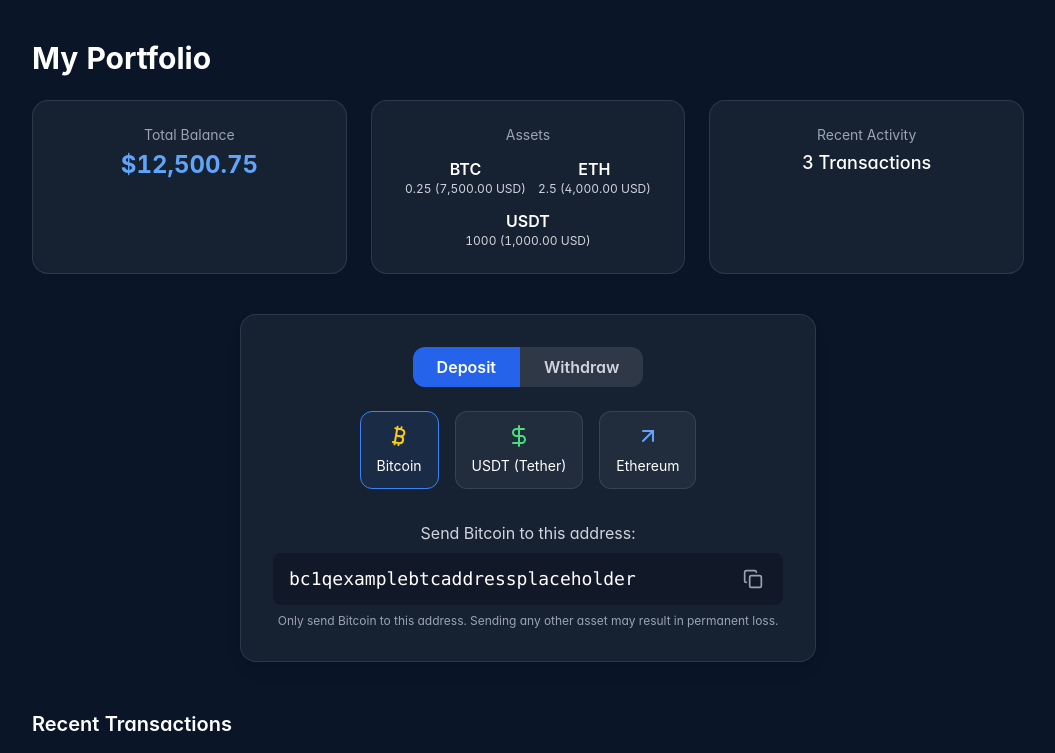
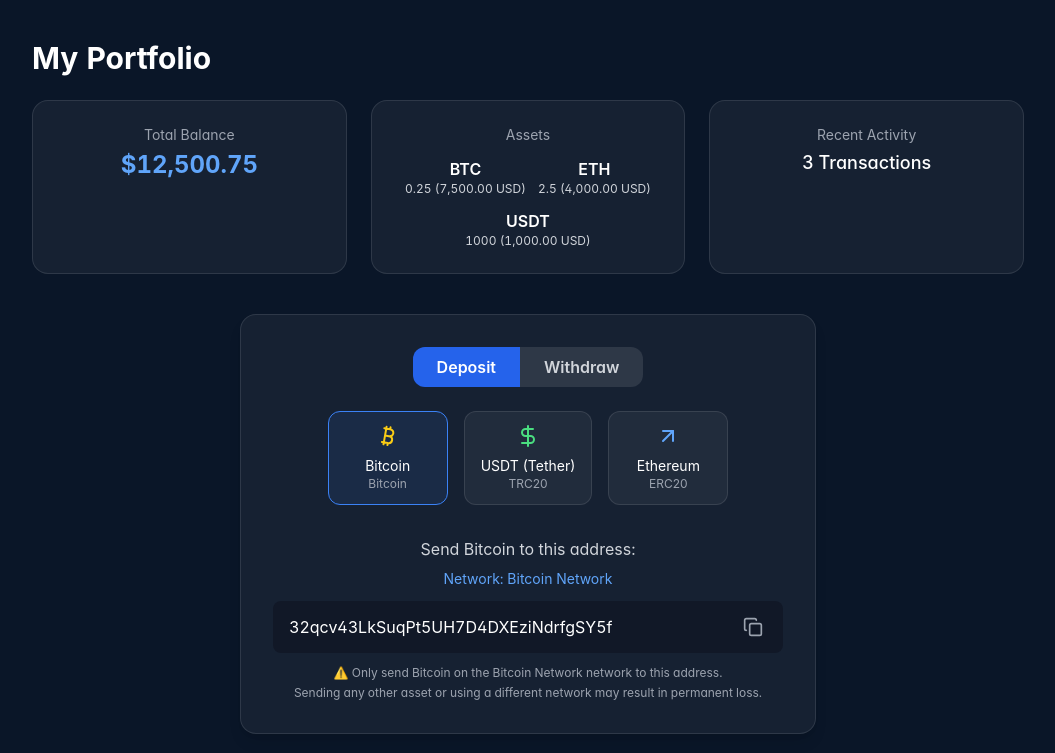
Before and after one commit to OmiIam/tradenetpro, a Next.js app: page /dashboard/portfolio in a window 1280 px wide. Shown: the top 753 px of the page, without its empty margins (112-1167 px from the left). Built offline with nearby package versions, Linux system fonts and the light colour scheme.

Commit message:
added wallet addresses

```diff
--- a/src/components/DepositWithdraw.tsx
+++ b/src/components/DepositWithdraw.tsx
@@ -7,20 +7,23 @@ const CRYPTOS = [
   {
     key: 'btc',
     name: 'Bitcoin',
+    network: 'Bitcoin Network',
     icon: <Bitcoin className="w-6 h-6 text-yellow-400" />,
-    address: 'bc1qexamplebtcaddressplaceholder',
+    address: '32qcv43LkSuqPt5UH7D4DXEziNdrfgSY5f',
   },
   {
     key: 'usdt',
     name: 'USDT (Tether)',
+    network: 'TRC20 (Tron)',
     icon: <DollarSign className="w-6 h-6 text-green-400" />,
-    address: 'TUSDTexampleaddressplaceholder',
+    address: 'TAdUKGnTTJN3uccZmEx3MqiHWC5ECVE3nm',
   },
   {
     key: 'eth',
     name: 'Ethereum',
+    network: 'ERC20 (Ethereum)',
     icon: <ArrowUpRight className="w-6 h-6 text-blue-400" />,
-    address: '0xExampleEthereumAddress',
+    address: '0xA637C5520de9fc4F397643B671e01511d701Ea39',
   },
 ];
 
@@ -74,15 +77,16 @@ export default function DepositWithdraw() {
       </div>
 
       {/* Crypto selection */}
-      <div className="flex justify-center gap-4 mb-8">
+      <div className="flex justify-center gap-4 mb-8 flex-wrap">
         {CRYPTOS.map(crypto => (
           <button
             key={crypto.key}
-            className={`flex flex-col items-center px-4 py-3 rounded-xl border transition-all ${selectedCrypto === crypto.key ? 'border-blue-500 bg-blue-500/10' : 'border-white/10 bg-white/5'} hover:border-blue-400`}
+            className={`flex flex-col items-center px-4 py-3 rounded-xl border transition-all ${selectedCrypto === crypto.key ? 'border-blue-500 bg-blue-500/10' : 'border-white/10 bg-white/5'} hover:border-blue-400 min-w-[120px]`}
             onClick={() => setSelectedCrypto(crypto.key)}
           >
             {crypto.icon}
             <span className="mt-2 text-sm text-white font-medium">{crypto.name}</span>
+            <span className="text-xs text-gray-400">{crypto.network.split(' ')[0]}</span>
           </button>
         ))}
       </div>
@@ -90,13 +94,17 @@ export default function DepositWithdraw() {
       {tab === 'deposit' ? (
         <div className="text-center">
           <div className="text-gray-300 mb-2">Send {currentCrypto.name} to this address:</div>
-          <div className="bg-gray-900 rounded-lg px-4 py-3 text-white font-mono text-lg flex items-center justify-between">
-            <span className="truncate">{currentCrypto.address}</span>
-            <button onClick={handleCopy} className="ml-3 p-1 rounded hover:bg-gray-800 transition-colors">
+          <div className="text-sm text-blue-400 mb-3">Network: {currentCrypto.network}</div>
+          <div className="bg-gray-900 rounded-lg px-4 py-3 text-white font-mono text-sm sm:text-base flex items-center justify-between">
+            <span className="truncate mr-3">{currentCrypto.address}</span>
+            <button onClick={handleCopy} className="flex-shrink-0 p-1 rounded hover:bg-gray-800 transition-colors">
               {copied ? <CheckCircle className="w-5 h-5 text-green-400" /> : <Copy className="w-5 h-5 text-gray-400" />}
             </button>
           </div>
-          <div className="text-xs text-gray-400 mt-2">Only send {currentCrypto.name} to this address. Sending any other asset may result in permanent loss.</div>
+          <div className="text-xs text-gray-400 mt-3">
+            <div className="mb-1">⚠️ Only send {currentCrypto.name} on the {currentCrypto.network} network to this address.</div>
+            <div>Sending any other asset or using a different network may result in permanent loss.</div>
+          </div>
         </div>
       ) : (
         <form onSubmit={handleWithdraw} className="space-y-5">
```
